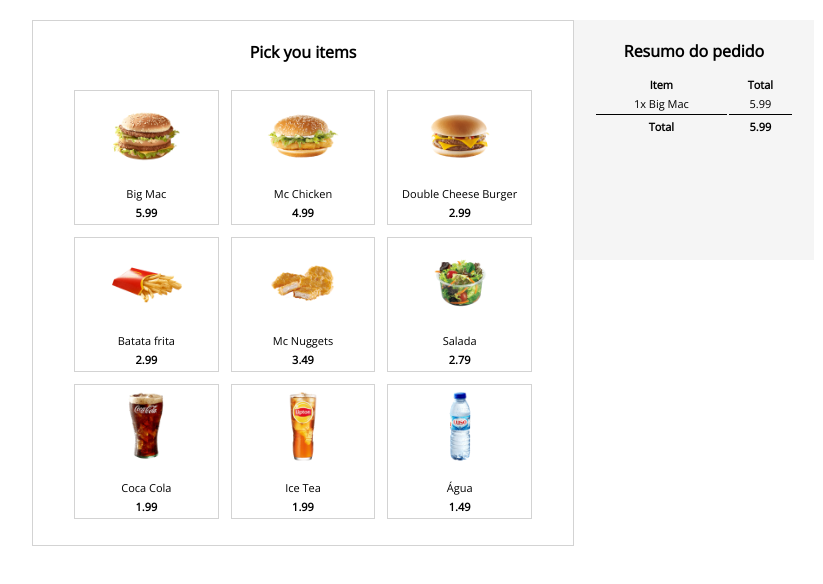
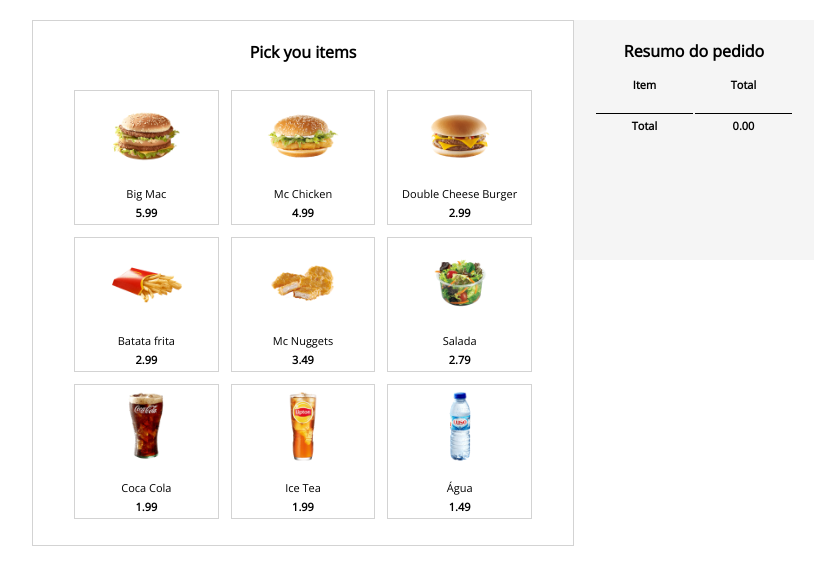
Before and after one commit to Camilla126/SelfServiceMachine, a plain HTML site: page index.html in a window 1280 px wide. Shown: the whole page, without its empty margins (217-1040 px from the left). Drawn offline with nearby package versions, Linux system fonts and the light colour scheme.

Commit message:
preenchendo detalhes do pedido

```diff
--- a/index.html
+++ b/index.html
@@ -53,14 +53,20 @@
             </tr>
           </thead>
           <tbody>
-            <tr>
-              <td>1x Big Mac</td>
-              <td>5.99</td>
+            <tr v-for="product in products">
+              <template v-if="product.active">
+                <td v-if="product.active">
+                  {{ product.quantity + 'X ' + product.name }}
+                </td>
+                <td v-if="product.active">
+                  {{ (product.quantity * product.price).toFixed(2) }}
+                </td></template
+              >
             </tr>
 
             <tr>
               <th>Total</th>
-              <th>5.99</th>
+              <th>0.00</th>
             </tr>
           </tbody>
         </table>
```
